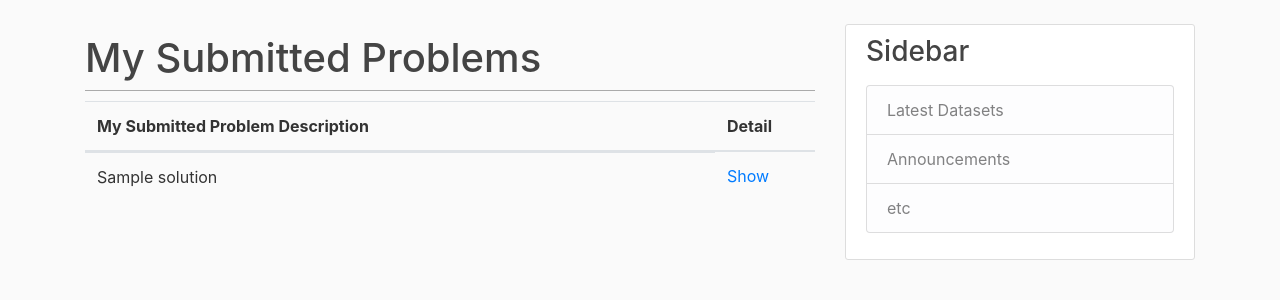
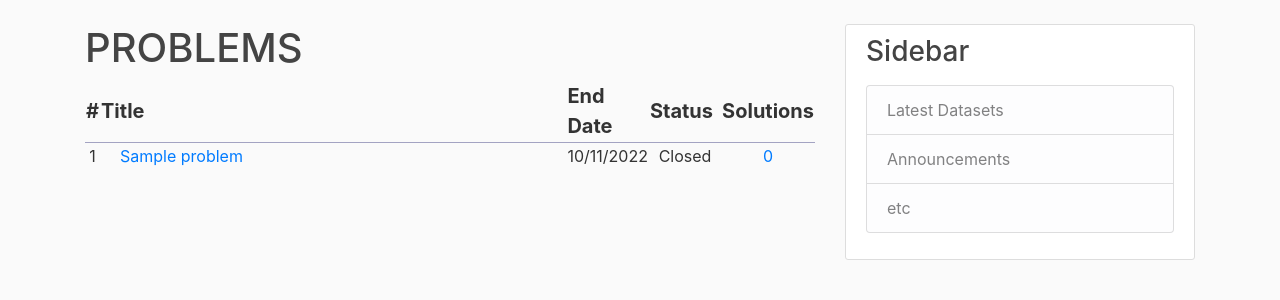
Before and after one commit to CarolinaRoberts/group_website2, a Django app: template group_project/compare/templates/compare/problems.html in a window 1280 px wide. Shown: the part 56-356 px from the top of the page. Run offline with Django 3.2, Linux system fonts and the light colour scheme; the template is opened without the code that fills it: most values are stand-ins (such as "Sample title", 1, 10 or a date in 2020); some libraries are stand-ins or nearby versions.

Commit message:
added problems list in views.py

```diff
--- a/group_project/compare/templates/compare/problems.html
+++ b/group_project/compare/templates/compare/problems.html
@@ -1,24 +1,31 @@
-{% extends "compare/base.html" %}
+{% extends 'compare/base.html' %}
+
 {% block content %}
-    <div style="margin: 10px 0;border-bottom:1px solid #aaa;">
-    <h1>My Submitted Problems</h1>
-    </div>
-    <div>
-    <table class="col-sm-12 table table-hover">
-        <thead>
-        <tr>
-            <th>My Submitted Problem Description</th>
-            <th width="15%">Detail</th>
-        </tr>
-        </thead>
-        <tbody>
-        {% for row in problem_list %}
-        <tr>
-            <td style="white-space:nowrap;overflow:hidden;text-overflow: ellipsis;width: 630px;display: inline-block">{{ row.solution }}</td>
-            <td><a href="#">Show</a></td>
-        </tr>
-        {% endfor %}
-        </tbody>
-    </table>
-    </div>
+
+<h1>PROBLEMS</h1>
+
+<div class="problems-display">
+
+<table class="problems-table">
+	<tr style="font-size: 20px; border-bottom: 1px solid #a3a3c2">
+		<th>#</th>
+		<th>Title</th>
+		<th>End Date</th>
+		<th>Status</th>
+		<th>Solutions</th>
+	</tr>
+	{% for problem in problemsList %}
+	<tr class="problem-list">
+		<td style="text-align: center;">{{ forloop.counter }}</td>
+		<td width="70%" style="padding-left: 20px;"><a href="{% url 'problem_detail' problem.problemID %}">{{ problem.title }}</a></td>
+		<td align="center" width="10%">10/11/2022</td>
+		<td align="center" width="10%">Closed</td>
+		<td align="center"><a href="#">0</a></td>
+	</tr>
+	{% endfor %}
+
+</table>
+
+</div>
+
 {% endblock content %}
--- a/group_project/compare/urls.py
+++ b/group_project/compare/urls.py
@@ -1,5 +1,6 @@
 from django.urls import path
 from . import views
+from .views import ProblemsView, ProblemDetailView
 
 urlpatterns = [
     path('', views.home, name='compare-home'),
@@ -9,6 +10,8 @@ urlpatterns = [
     path('information/', views.information, name='compare-information'),
     path('myaccount/', views.myaccount, name='compare-myaccount'),
     path('solutions/',views.solutions,name='compare-solutions'),
-    path('problems/',views.problems,name="compare-problems"),
+    path('myproblems/',views.problems,name="compare-problems"),
     path('favourite/',views.favourite,name='compare-favourite'),
+    path('problems/', ProblemsView.as_view(), name='problems'),
+    path('problems/<int:pk>/', ProblemDetailView.as_view(), name='problem_detail'),
 ]
```
Also changed, not shown: group_project/compare/templates/compare/myproblem.html (added, +24 -0 lines), group_project/compare/templates/compare/problem_detail.html (added, +13 -0 lines), group_project/compare/views.py (+11 -1 lines).
